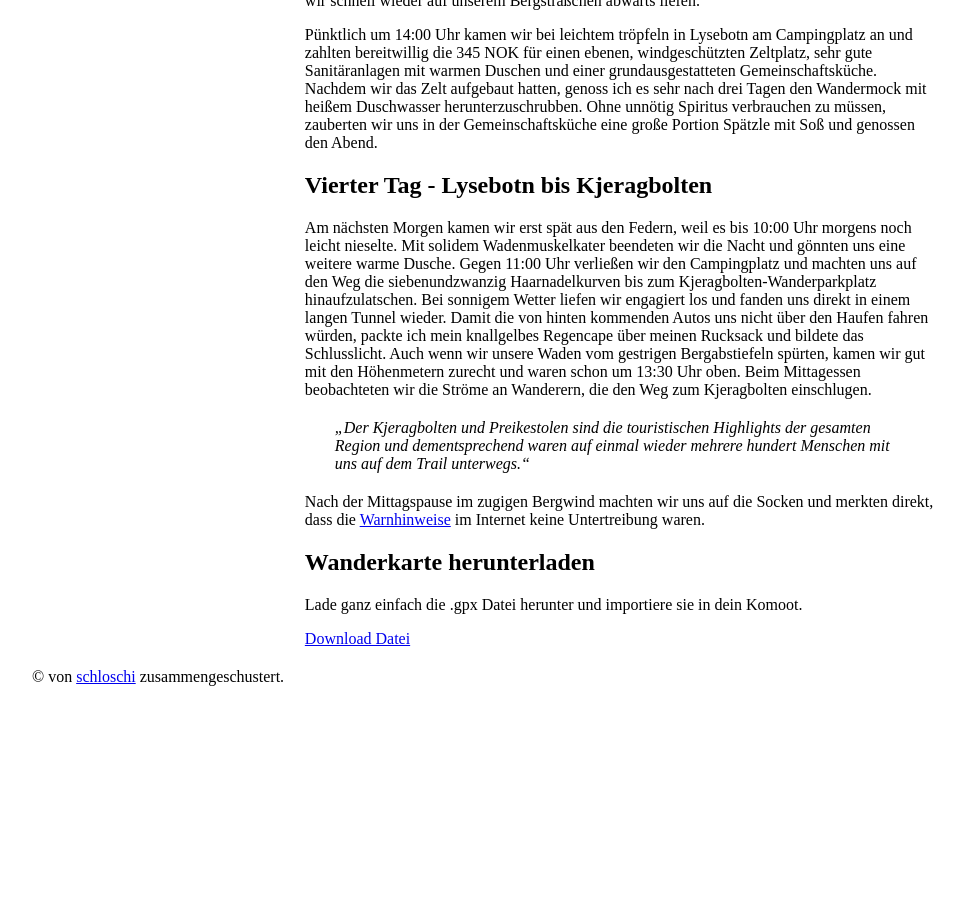
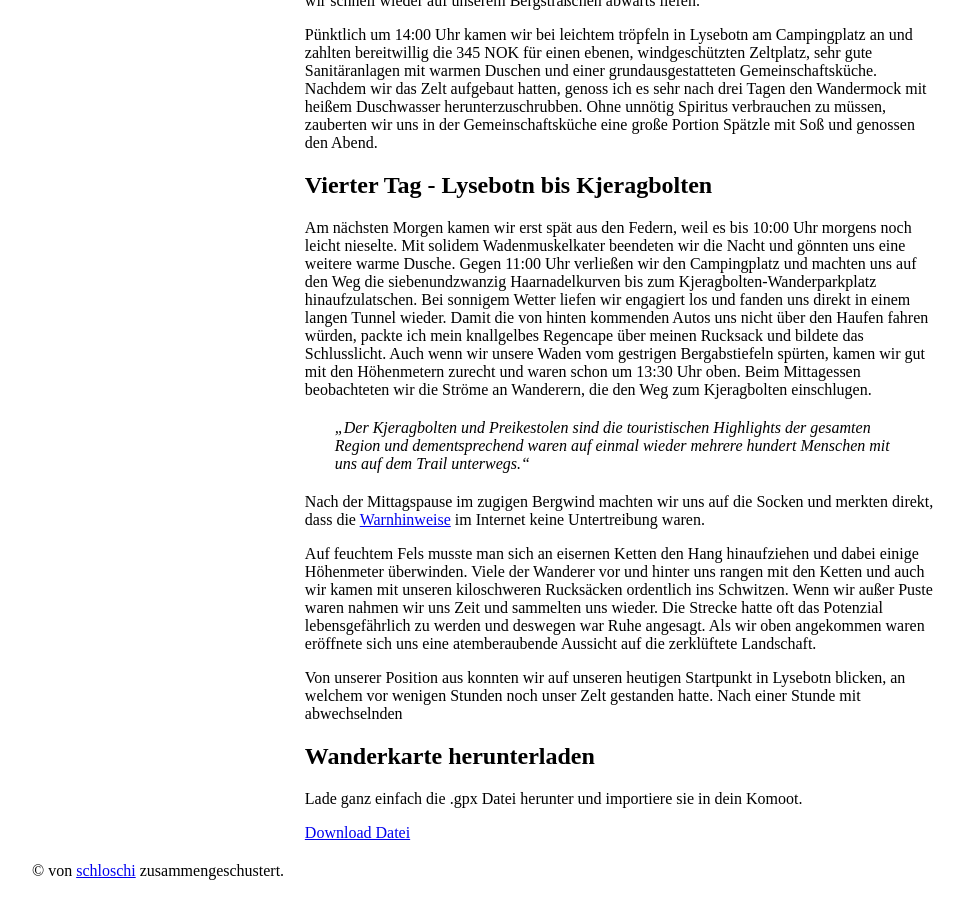
Before and after one commit to schloschi23/schloschi23.github.io, a Jekyll site: the page built from abenteuer/lysefjorden-rundt.html, in a window 1280 px wide and 900 px high, scrolled down 3459 px. Shown: the whole window, without its empty margins (20-984 px from the left). Built offline with Jekyll 4.4.1, drawn with Linux system fonts in a browser that asks for light colours; before the commit the page ends 4165 px from its top, so only the background shows below that.

Commit message:
lysefjjorden rundt

```diff
--- a/abenteuer/lysefjorden-rundt.html
+++ b/abenteuer/lysefjorden-rundt.html
@@ -102,8 +102,8 @@ um die Wette. Als wir 20 Minuten später am Tagesziel, dem Håhellervatnet angek
 <p>Am nächsten Morgen kamen wir erst spät aus den Federn, weil es bis 10:00 Uhr morgens noch leicht nieselte. Mit solidem Wadenmuskelkater beendeten wir die Nacht und gönnten uns eine weitere warme Dusche. Gegen 11:00 Uhr verließen wir den Campingplatz und machten uns auf den Weg die siebenundzwanzig Haarnadelkurven bis zum Kjeragbolten-Wanderparkplatz hinaufzulatschen. Bei sonnigem Wetter liefen wir engagiert los und fanden uns direkt in einem langen Tunnel wieder. Damit die von hinten kommenden Autos uns nicht über den Haufen fahren würden, packte ich mein knallgelbes Regencape über meinen Rucksack und bildete das Schlusslicht. Auch wenn wir unsere Waden vom gestrigen Bergabstiefeln spürten, kamen wir gut mit den Höhenmetern zurecht und waren schon um 13:30 Uhr oben. Beim Mittagessen beobachteten wir die Ströme an Wanderern, die den Weg zum Kjeragbolten einschlugen.</p>
      <q>Der Kjeragbolten und Preikestolen sind die touristischen Highlights der gesamten Region und dementsprechend waren auf einmal wieder mehrere hundert Menschen mit uns auf dem Trail unterwegs.</q>
 <p>Nach der Mittagspause im zugigen Bergwind machten wir uns auf die Socken und merkten direkt, dass die <a href="https://www.visitnorway.de/reiseziele/fjord-norwegen/ryfylke/lysefjord/wanderung-zum-kjerag/">Warnhinweise</a> im Internet keine Untertreibung waren.
-
-
+<p>Auf feuchtem Fels musste man sich an eisernen Ketten den Hang hinaufziehen und dabei einige Höhenmeter überwinden. Viele der Wanderer vor und hinter uns rangen mit den Ketten und auch wir kamen mit unseren kiloschweren Rucksäcken ordentlich ins Schwitzen. Wenn wir außer Puste waren nahmen wir uns Zeit und sammelten uns wieder. Die Strecke hatte oft das Potenzial lebensgefährlich zu werden und deswegen war Ruhe angesagt. Als wir oben angekommen waren eröffnete sich uns eine atemberaubende Aussicht auf die zerklüftete Landschaft.</p>
+<p>Von unserer Position aus konnten wir auf unseren heutigen Startpunkt in Lysebotn blicken, an welchem vor wenigen Stunden noch unser Zelt gestanden hatte. Nach einer Stunde mit abwechselnden </p>
 
 
 
```
Also changed, not shown: 1 other file.
